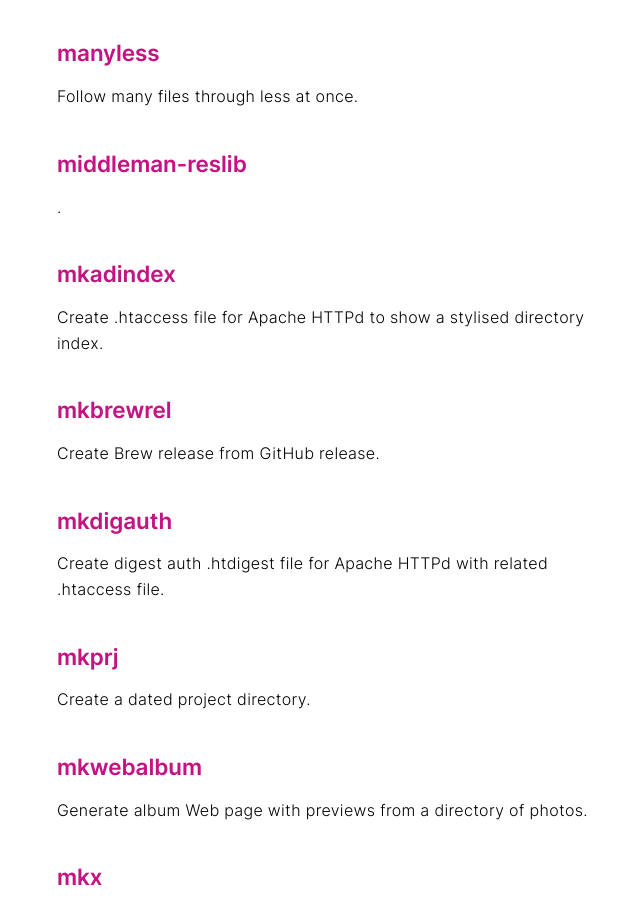
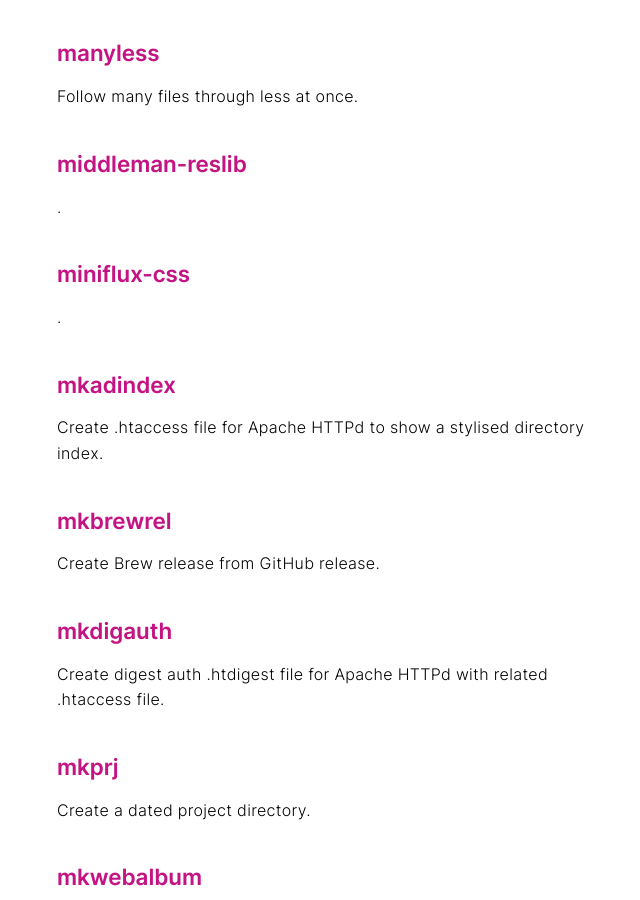
Before and after one commit to remino/remino.github.io, a Jekyll site: the page built from index.md, in a window 1280 px wide and 900 px high, scrolled down 3102 px. Shown: the whole window, without its empty margins (303-943 px from the left). Built offline with Jekyll 4.4.1, drawn with Linux system fonts in a browser that asks for light colours.

Commit message:
Add miniflux-css repo

```diff
--- a/_data/repos.json
+++ b/_data/repos.json
@@ -160,6 +160,12 @@
 		"homepageUrl": "",
 		"name": "middleman-reslib",
 		"url": "https://github.com/remino/middleman-reslib"
+	},
+	{
+		"description": "",
+		"homepageUrl": "",
+		"name": "miniflux-css",
+		"url": "https://github.com/remino/miniflux-css"
 	},
 	{
 		"description": "Create .htaccess file for Apache HTTPd to show a stylised directory index",
```
